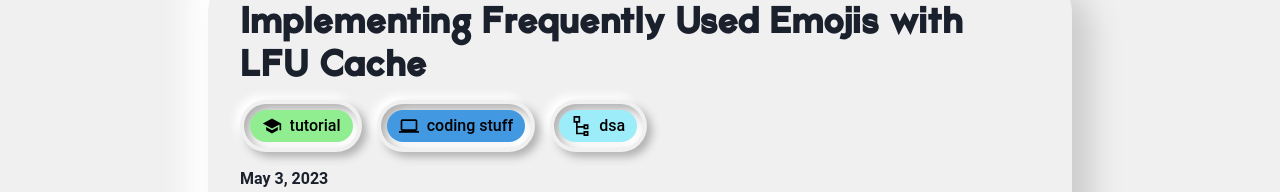
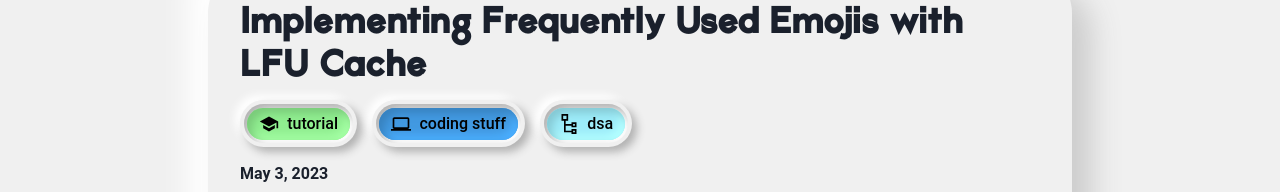
Before and after one commit to anthonydibi/dibiagg.io, a Next.js app in the folder client/: page /blog in a window 1280 px wide. Shown: the part 206-398 px from the top of the page. Built offline with nearby package versions, Linux system fonts and the light colour scheme.

Commit message:
fixed inset shadow for blog tags

```diff
--- a/client/src/components/blog/BlogTag.js
+++ b/client/src/components/blog/BlogTag.js
@@ -12,28 +12,48 @@ import { GrTree } from 'react-icons/gr'
 const TagConfig = {
   tutorial: {
     icon: MdSchool,
-    color: 'lightgreen',
+    color: '#90ee90',
     fontColor: 'black',
     iconColor: 'black',
   },
   'coding stuff': {
     icon: MdComputer,
-    color: 'blue.400',
+    color: '#4299e1',
     fontColor: 'black',
     iconColor: 'black',
   },
   next: {
     icon: SiNextDotJs,
-    color: 'gray.800',
+    color: '#1A202C',
     fontColor: 'white',
     iconColor: 'white',
   },
   dsa: {
     icon: GrTree,
-    color: 'cyan.200',
+    color: '#9DECF9',
     fontColor: 'black',
     iconColor: 'black',
   },
+}
+
+const lightShadow = (baseColor) => {
+  const floorMultiply = (n) => {
+    return Math.floor(Math.min(parseInt(n, 16) * .85, 255)).toString(16);
+  }
+  const r = baseColor.substring(1, 3);
+  const g = baseColor.substring(3, 5);
+  const b = baseColor.substring(5, 7);
+  return `#${floorMultiply(r)}${floorMultiply(g)}${floorMultiply(b)}`;
+}
+
+const darkShadow = (baseColor) => {
+  const floorMultiply = (n) => {
+    return Math.floor(Math.min(parseInt(n, 16) * 1.15, 255)).toString(16);
+  }
+  const r = baseColor.substring(1, 3);
+  const g = baseColor.substring(3, 5);
+  const b = baseColor.substring(5, 7);
+  return `#${floorMultiply(r)}${floorMultiply(g)}${floorMultiply(b)}`;
 }
 
 function BlogTag(props) {
@@ -49,7 +69,7 @@ function BlogTag(props) {
       marginInlineStart={'0 !important'}
     >
       <Box
-        p={'0.35rem'}
+        p={'.2rem'}
         borderRadius={'46px'}
         background={useColorModeValue('#f0f0f0', 'dark')}
         boxShadow={useColorModeValue(
@@ -61,6 +81,7 @@ function BlogTag(props) {
           bg={TagConfig[props.label]['color']}
           borderRadius={'46px'}
           size={'lg'}
+          boxShadow={`inset 5px 5px 8px ${lightShadow(TagConfig[props.label]['color'])}, inset -5px -5px 8px ${darkShadow(TagConfig[props.label]['color'])}`}
           {...TagConfig[props.label].props}
         >
           <TagLeftIcon
```
